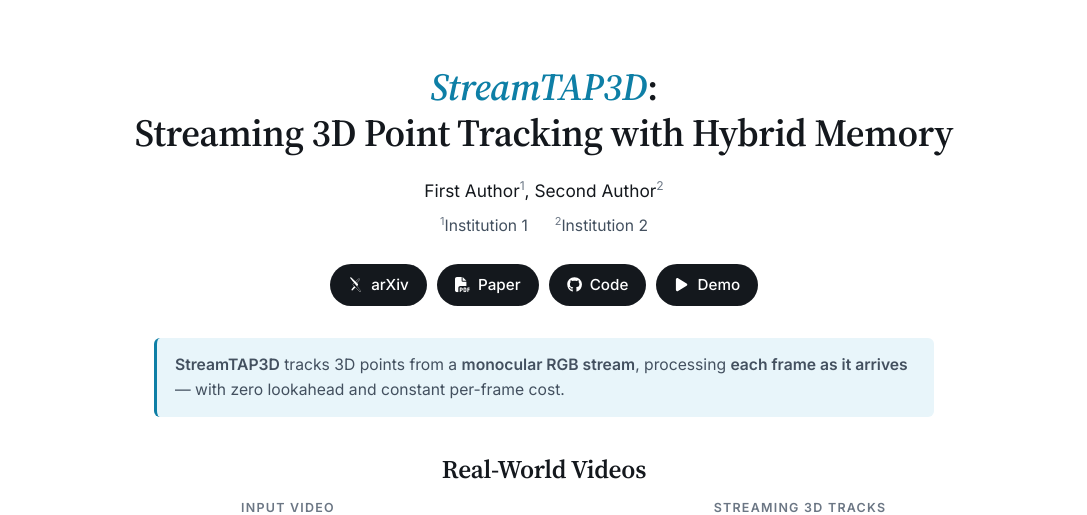
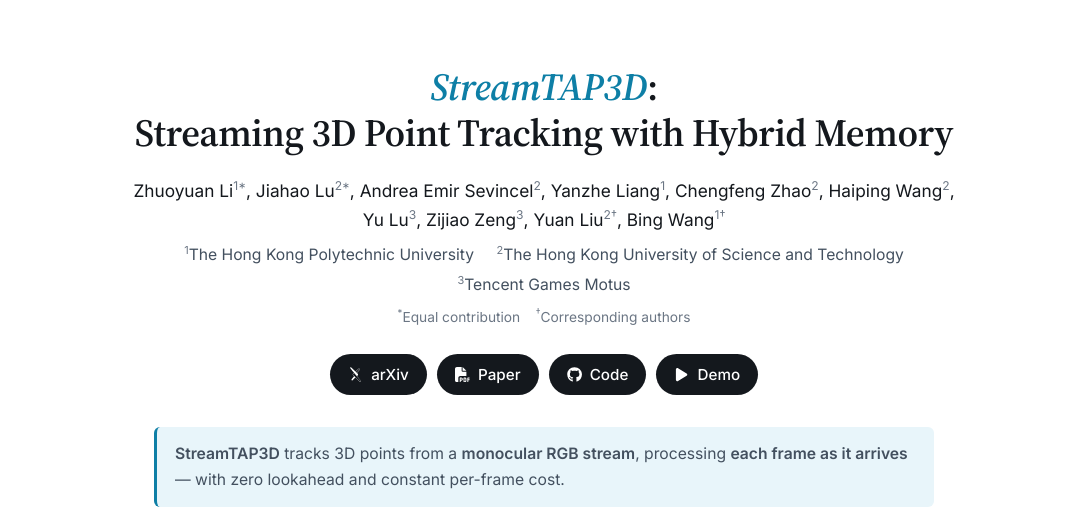
Before and after one commit to Charlie839242/StreamTAP3D-page, a plain HTML site: page index.html in a window 1280 px wide. Shown: the top 515 px of the page, without its empty margins (96-1183 px from the left). Drawn offline with Linux system fonts and the light colour scheme.

Commit message:
Add real author list, affiliations and contribution notes
Co-Authored-By: Claude Opus 5.5 (1M context) <noreply@anthropic.com>

```diff
--- a/index.html
+++ b/index.html
@@ -32,15 +32,24 @@
                 Streaming 3D Point Tracking with Hybrid Memory
             </h1>
 
-            <!-- TODO: replace with real authors / homepages -->
             <p class="authors">
-                <a href="#" target="_blank" rel="noopener">First Author</a><sup>1</sup>,
-                <a href="#" target="_blank" rel="noopener">Second Author</a><sup>2</sup>
+                <span>Zhuoyuan Li<sup>1*</sup></span>,
+                <span>Jiahao Lu<sup>2*</sup></span>,
+                <span>Andrea Emir Sevincel<sup>2</sup></span>,
+                <span>Yanzhe Liang<sup>1</sup></span>,
+                <span>Chengfeng Zhao<sup>2</sup></span>,
+                <span>Haiping Wang<sup>2</sup></span>,
+                <span>Yu Lu<sup>3</sup></span>,
+                <span>Zijiao Zeng<sup>3</sup></span>,
+                <span>Yuan Liu<sup>2&dagger;</sup></span>,
+                <span>Bing Wang<sup>1&dagger;</sup></span>
             </p>
             <p class="affiliations">
-                <span><sup>1</sup>Institution 1</span>
-                <span><sup>2</sup>Institution 2</span>
+                <span><sup>1</sup>The Hong Kong Polytechnic University</span>
+                <span><sup>2</sup>The Hong Kong University of Science and Technology</span>
+                <span><sup>3</sup>Tencent Games Motus</span>
             </p>
+            <p class="author-notes"><sup>*</sup>Equal contribution &nbsp;&nbsp; <sup>&dagger;</sup>Corresponding authors</p>
 
             <!-- TODO: placeholder links, replace with real arXiv / paper / code / demo URLs -->
             <div class="button-group">
@@ -208,7 +217,7 @@
                 <button type="button" class="copy-btn" data-copy aria-label="Copy BibTeX"><svg class="icon" aria-hidden="true"><use href="#i-copy"/></svg></button>
 <pre>@inproceedings{streamtap3d,
   title     = {StreamTAP3D: Streaming 3D Point Tracking with Hybrid Memory},
-  author    = {First Author and Second Author},
+  author    = {Li, Zhuoyuan and Lu, Jiahao and Sevincel, Andrea Emir and Liang, Yanzhe and Zhao, Chengfeng and Wang, Haiping and Lu, Yu and Zeng, Zijiao and Liu, Yuan and Wang, Bing},
   booktitle = {arXiv preprint},
   year      = {2026},
 }</pre>
--- a/styles.css
+++ b/styles.css
@@ -87,10 +87,12 @@ strong { font-weight: 600; }
 .authors { font-size: 1.08rem; margin-bottom: 0.4rem; }
 .authors a { color: var(--text); }
 .authors a:hover { color: var(--accent); }
-.authors sup, .affiliations sup { color: var(--text-muted); font-size: 0.7em; }
+.authors span { white-space: nowrap; }
+.authors sup, .affiliations sup, .author-notes sup { color: var(--text-muted); font-size: 0.7em; }
 
-.affiliations { color: var(--text-soft); font-size: 0.98rem; margin-bottom: 1.6rem; }
-.affiliations span + span { margin-left: 1.4rem; }
+.affiliations { display: flex; flex-wrap: wrap; justify-content: center; gap: 0.2rem 1.4rem; color: var(--text-soft); font-size: 0.98rem; margin-bottom: 0.4rem; }
+
+.author-notes { color: var(--text-muted); font-size: 0.86rem; margin-bottom: 1.6rem; }
 
 .button-group { display: flex; flex-wrap: wrap; justify-content: center; gap: 10px; margin-bottom: 2rem; }
 
```
